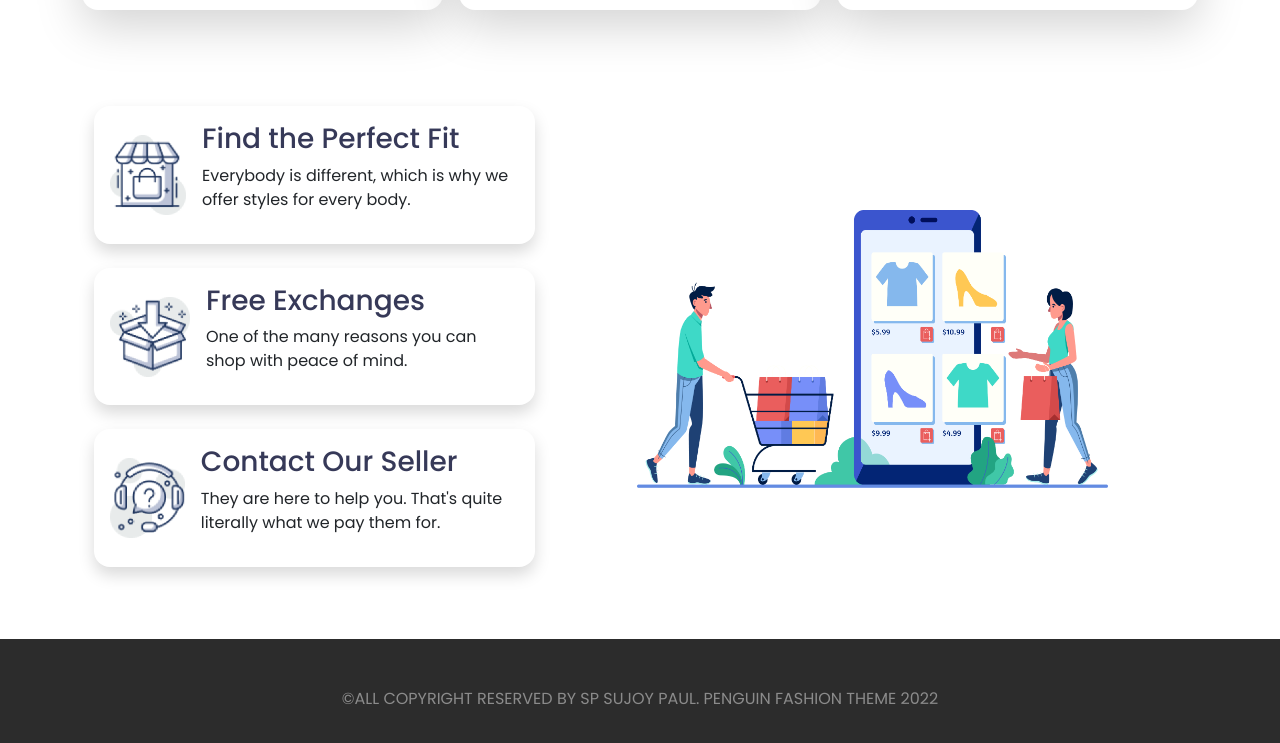
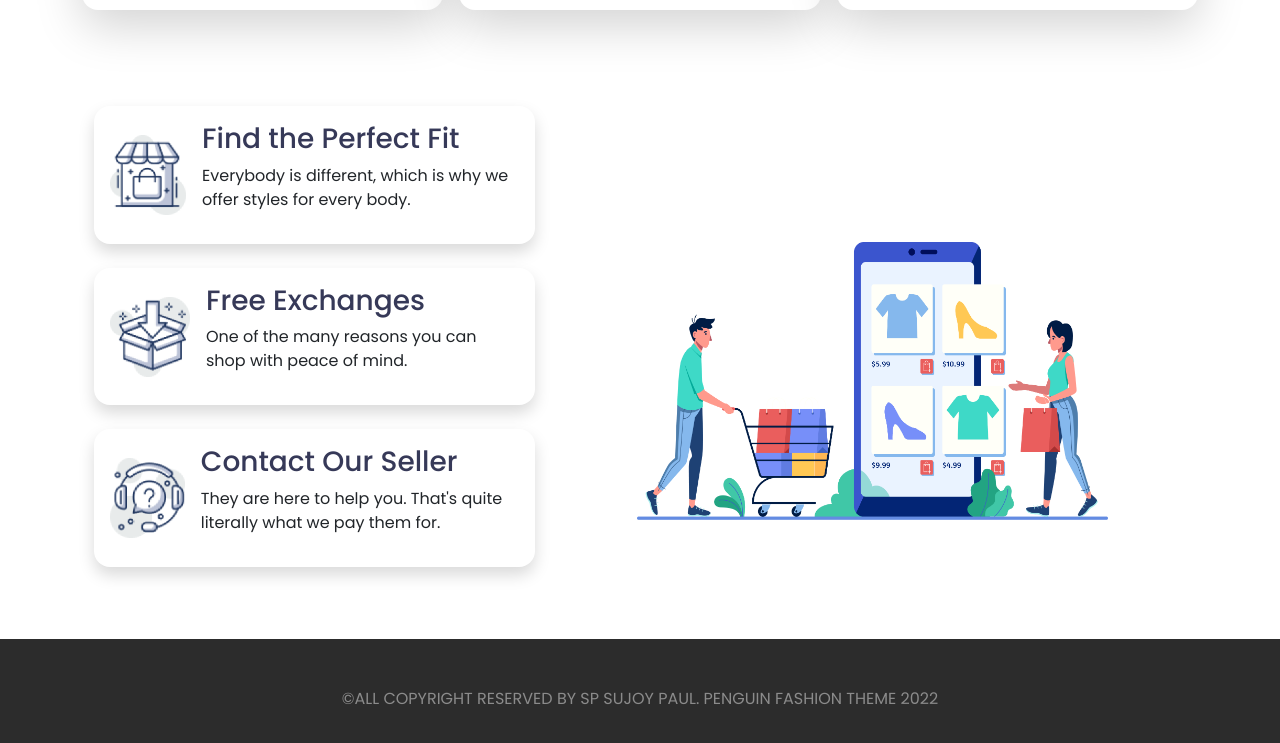
Before and after one commit to spsujoy007/Nike-react, a plain HTML site: page index.html in a window 1280 px wide. Shown: the part 1996-2739 px from the top of the page. Drawn offline with nearby package versions, Linux system fonts and the light colour scheme.

Commit message:
simple margin issue

```diff
--- a/index.html
+++ b/index.html
@@ -368,7 +368,7 @@
                             </div>
                         </div>
                     </div>
-                    <div class="col-md-7 d-flex align-items-center justify-content-center">
+                    <div class="col-md-7 d-flex align-items-center pt-3 mt-5 justify-content-center">
                         <img src="icons/XMLID 1.png" class="img-fluid w-75" alt="">
                     </div>
                 </div>
```
